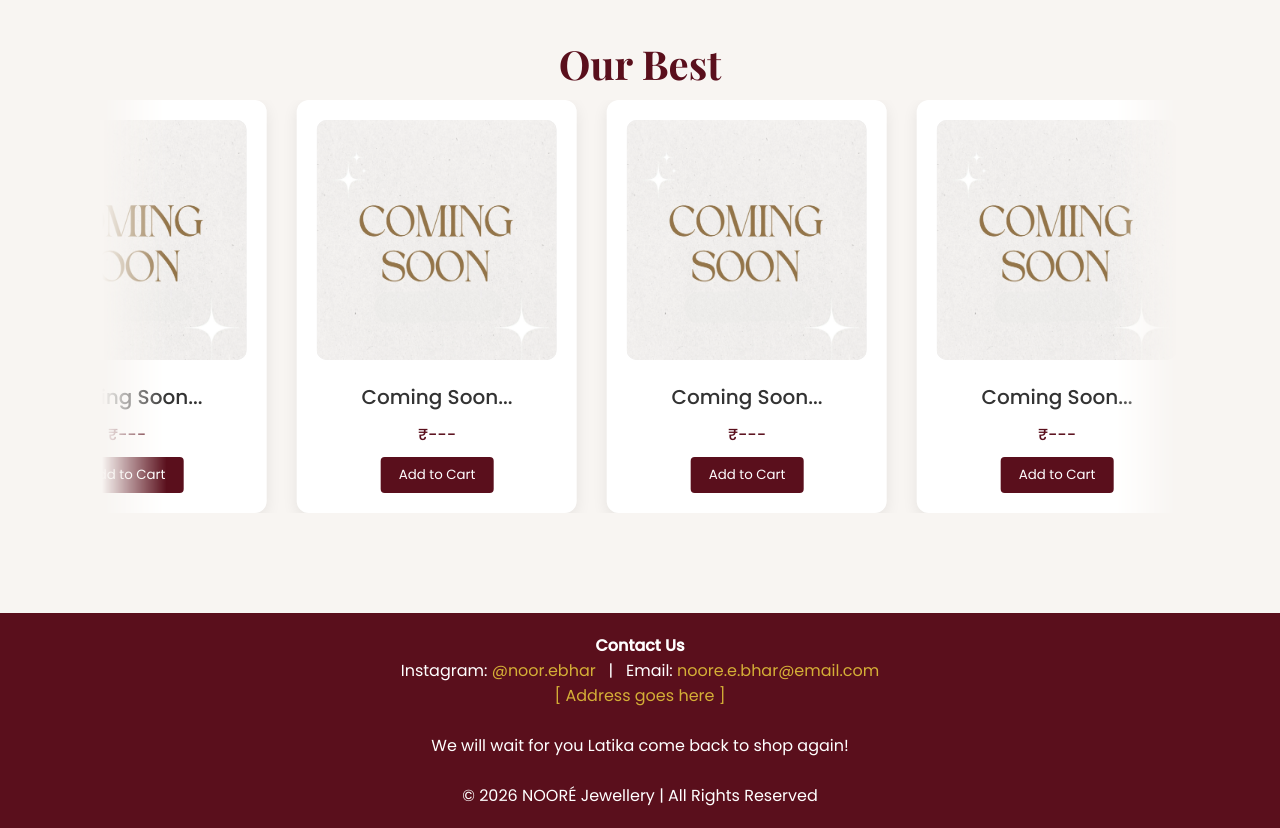
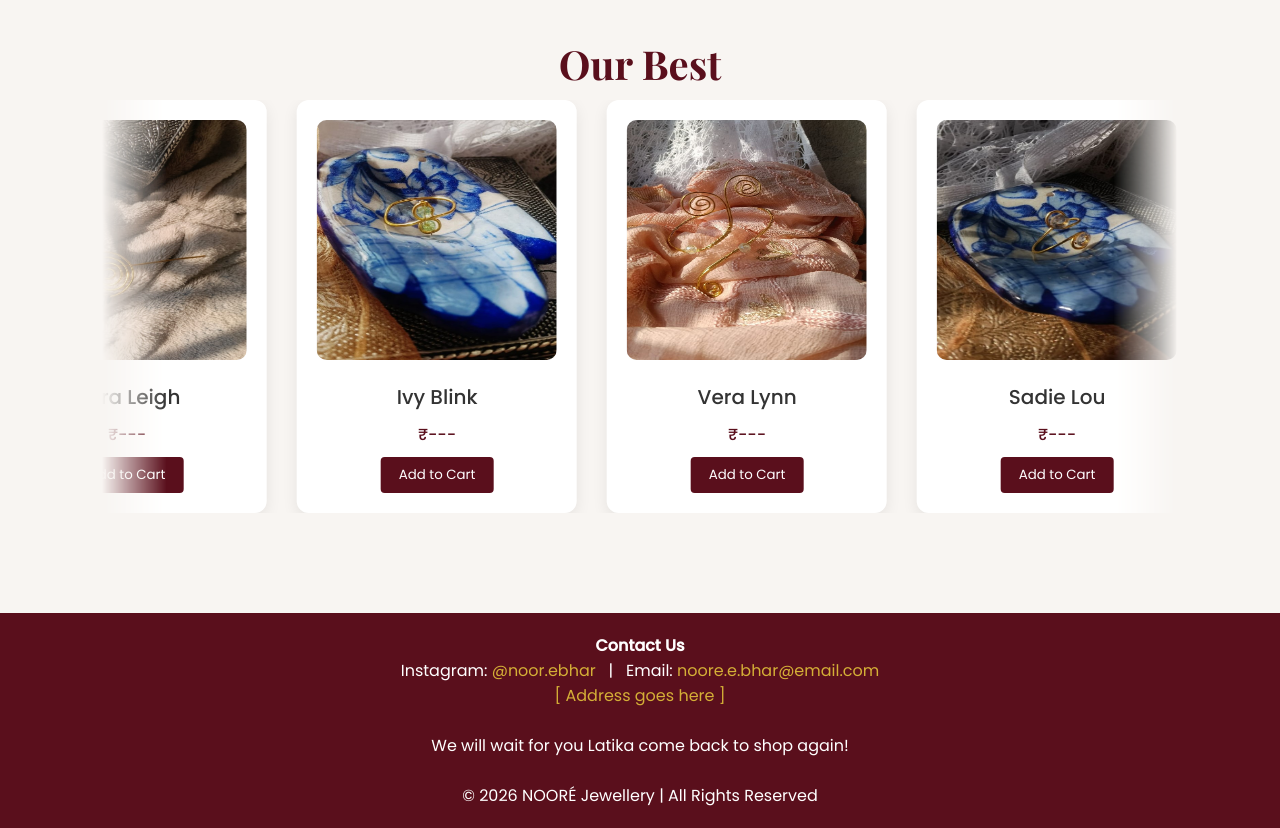
Before and after one commit to BruhBaBooey/Noore-Bhar, a website: page public/index.html in a window 1280 px wide. Shown: the part 820-1648 px from the top of the page. Drawn offline with nearby package versions, Linux system fonts and the light colour scheme.

Commit message:
added 4 products iamges and names

```diff
--- a/public/index.html
+++ b/public/index.html
@@ -53,29 +53,29 @@
 
             <!-- ===== PRODUCT SET 1 ===== -->
             <div class="card">
-                <img src="assets/products/comingsoon.png" alt="Product Name" class="product-img">
-                <h3>Coming Soon...</h3>
+                <img src="assets/products/nora-leigh.jfif" alt="Product Name" class="product-img">
+                <h3>Nora Leigh</h3>
                 <div class="price">₹---</div>
                 <button onclick="addToCart(this)">Add to Cart</button>
             </div>
 
             <div class="card">
-                <img src="assets/products/comingsoon.png" alt="Product Name" class="product-img">
-                <h3>Coming Soon...</h3>
+                <img src="assets/products/ivy-blink.jfif" alt="Product Name" class="product-img">
+                <h3>Ivy Blink</h3>
                 <div class="price">₹---</div>
                 <button onclick="addToCart(this)">Add to Cart</button>
             </div>
 
             <div class="card">
-                <img src="assets/products/comingsoon.png" alt="Product Name" class="product-img">
-                <h3>Coming Soon...</h3>
+                <img src="assets/products/vera-lynn.jfif" alt="Product Name" class="product-img">
+                <h3>Vera Lynn</h3>
                 <div class="price">₹---</div>
                 <button onclick="addToCart(this)">Add to Cart</button>
             </div>
 
             <div class="card">
-                <img src="assets/products/comingsoon.png" alt="Product Name" class="product-img">
-                <h3>Coming Soon...</h3>
+                <img src="assets/products/sadie-lou.jfif" alt="Product Name" class="product-img">
+                <h3>Sadie Lou</h3>
                 <div class="price">₹---</div>
                 <button onclick="addToCart(this)">Add to Cart</button>
             </div>
@@ -95,29 +95,29 @@
             </div>
             <!-- ===== PRODUCT SET 2 (DUPLICATE FOR LOOPING) ===== -->
             <div class="card">
-                <img src="assets/products/comingsoon.png" alt="Product Name" class="product-img">
-                <h3>Coming Soon...</h3>
+                <img src="assets/products/nora-leigh.jfif" alt="Product Name" class="product-img">
+                <h3>Nora Leigh</h3>
                 <div class="price">₹---</div>
                 <button onclick="addToCart(this)">Add to Cart</button>
             </div>
 
             <div class="card">
-                <img src="assets/products/comingsoon.png" alt="Product Name" class="product-img">
-                <h3>Coming Soon...</h3>
+                <img src="assets/products/ivy-blink.jfif" alt="Product Name" class="product-img">
+                <h3>Ivy Blink</h3>
                 <div class="price">₹---</div>
                 <button onclick="addToCart(this)">Add to Cart</button>
             </div>
 
             <div class="card">
-                <img src="assets/products/comingsoon.png" alt="Product Name" class="product-img">
-                <h3>Coming Soon...</h3>
+                <img src="assets/products/vera-lynn.jfif" alt="Product Name" class="product-img">
+                <h3>Vera Lynn</h3>
                 <div class="price">₹---</div>
                 <button onclick="addToCart(this)">Add to Cart</button>
             </div>
 
             <div class="card">
-                <img src="assets/products/comingsoon.png" alt="Product Name" class="product-img">
-                <h3>Coming Soon...</h3>
+                <img src="assets/products/sadie-lou.jfif" alt="Product Name" class="product-img">
+                <h3>Sadie Lou</h3>
                 <div class="price">₹---</div>
                 <button onclick="addToCart(this)">Add to Cart</button>
             </div>
```
Also changed, not shown: public/Collection.html (+1 -1 lines), public/assets/products/ivy-blink.jfif (added), public/assets/products/nora-leigh.jfif (added), public/assets/products/sadie-lou.jfif (added), public/assets/products/vera-lynn.jfif (added).
